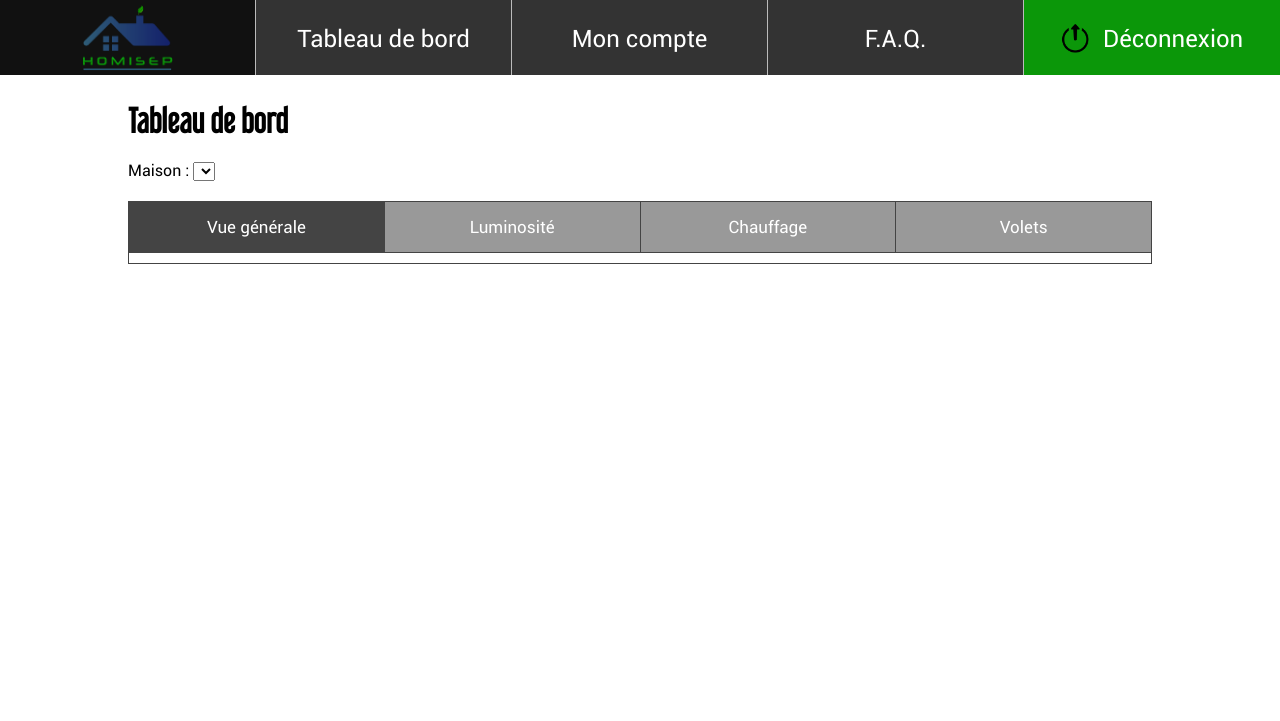
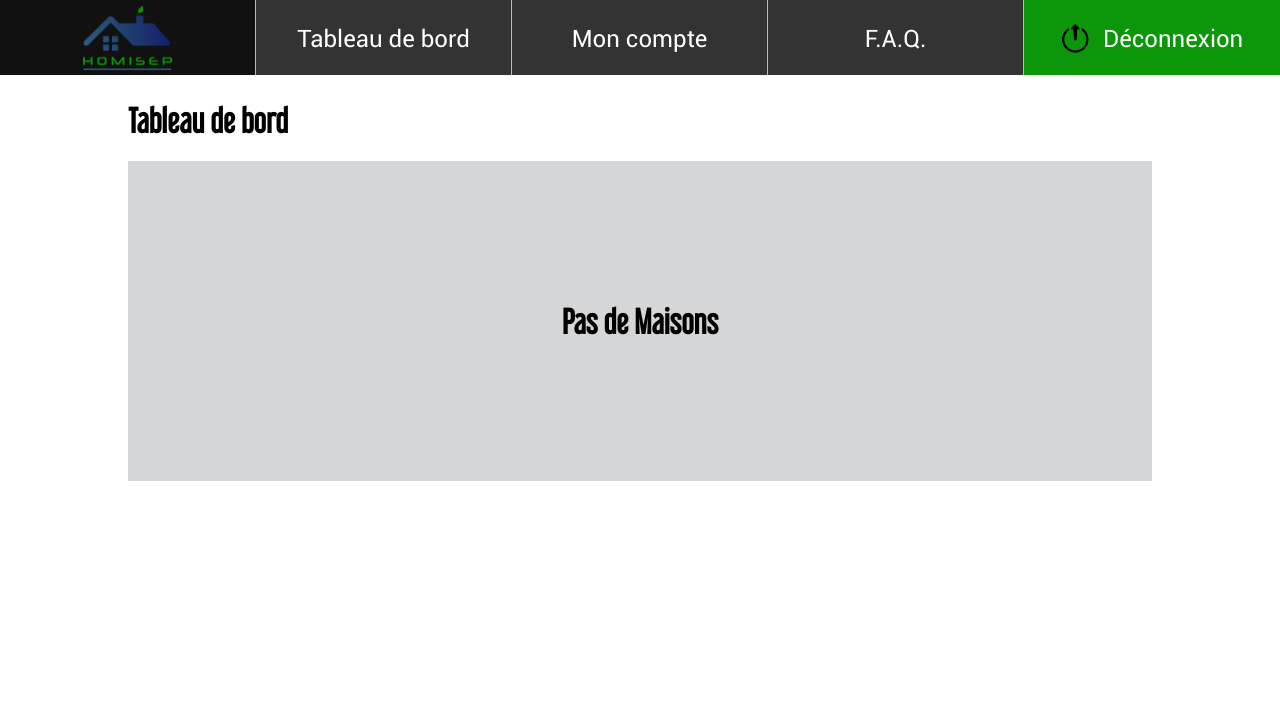
Before and after one commit to SebEdena/app-homisep, a PHP site: template MVC/view/tableauBord.php in a window 1280 px wide. Shown: the top 721 px of the page. Run offline with PHP 8.4, Linux system fonts and the light colour scheme; the template is opened without the code that fills it, so the values that code supplies are empty.

Commit message:
correction de bugs trouvés pour un utilisateur sans maison (SDF)

```diff
--- a/MVC/model/tableau_bord.php
+++ b/MVC/model/tableau_bord.php
@@ -12,7 +12,7 @@ function getMaisons()
     return $res;
 }
 
-function getPieces(int $idMaison){
+function getPieces($idMaison){
     require('./model/config.php');
     require('./model/classes/piece.php');
     $query = $database -> prepare('select p.* from piece p, maison m where p.idMaison=m.idMaison and m.idClient=? and p.idMaison=? order by p.nom');
@@ -31,7 +31,7 @@ function getPieces(int $idMaison){
     return $res;
 }
 
-function getCemacs(int $idMaison){
+function getCemacs($idMaison){
     require('./model/config.php');
     require('./model/classes/cemac.php');
 
--- a/MVC/view/consultationDonneesClient.php
+++ b/MVC/view/consultationDonneesClient.php
@@ -26,8 +26,8 @@
     ';
 ?>
 <?php ob_start(); ?>
-    <h1>Données Client</h1>
-    <div id="content">
+    <div>
+      <h1>Données Client</h1>
       <form>
         <label>Liste des Clients : </label>
         <input input type="text" placeholder="Entrez un nom, ou un prénom" name="nameClient"></imput>
--- a/MVC/view/css/styleTableauBord.css
+++ b/MVC/view/css/styleTableauBord.css
@@ -22,6 +22,15 @@
 
 #house-select{
     max-width: 100%;
+}
+
+#noMaison{
+    width:100%;
+    height:40vh;
+    background-color:var(--color-lightgrey);
+    display:flex;
+    align-items: center;
+    justify-content: center;
 }
 
 @media screen and (max-width: 700px) {
--- a/MVC/view/js/tableauBord.js
+++ b/MVC/view/js/tableauBord.js
@@ -1,6 +1,10 @@
 function recupDonnéesMaison(event){
-    let idMaison = event.target.value;
-
+    let idMaison = parseInt(event.target.value);
+    if(isNaN(idMaison))
+    {
+      return;
+    }
+    console.log(idMaison);
     $.ajax({
         url: "index.php?control=relationClient&action=getDonneesMaison",
         type: "POST",
--- a/MVC/view/tableauBord.php
+++ b/MVC/view/tableauBord.php
@@ -15,6 +15,11 @@
 ?>
 <?php ob_start(); ?>
     <h1>Tableau de bord</h1>
+    <?php if(count($maisons) == 0){?>
+            <div id="noMaison">
+              <h1>Pas de Maisons</h1>
+            </div>
+    <?php }else{ ?>
     <label for="house-select">Maison : </label>
     <select id="house-select">
         <?php foreach ($maisons as $maison) { ?>
@@ -40,5 +45,6 @@
             </div>
         </div>
     </div>
+  <?php } ?>
 <?php $content = ob_get_clean(); ?>
 <?php require("./view/templateUtilisateur.php"); ?>
```
